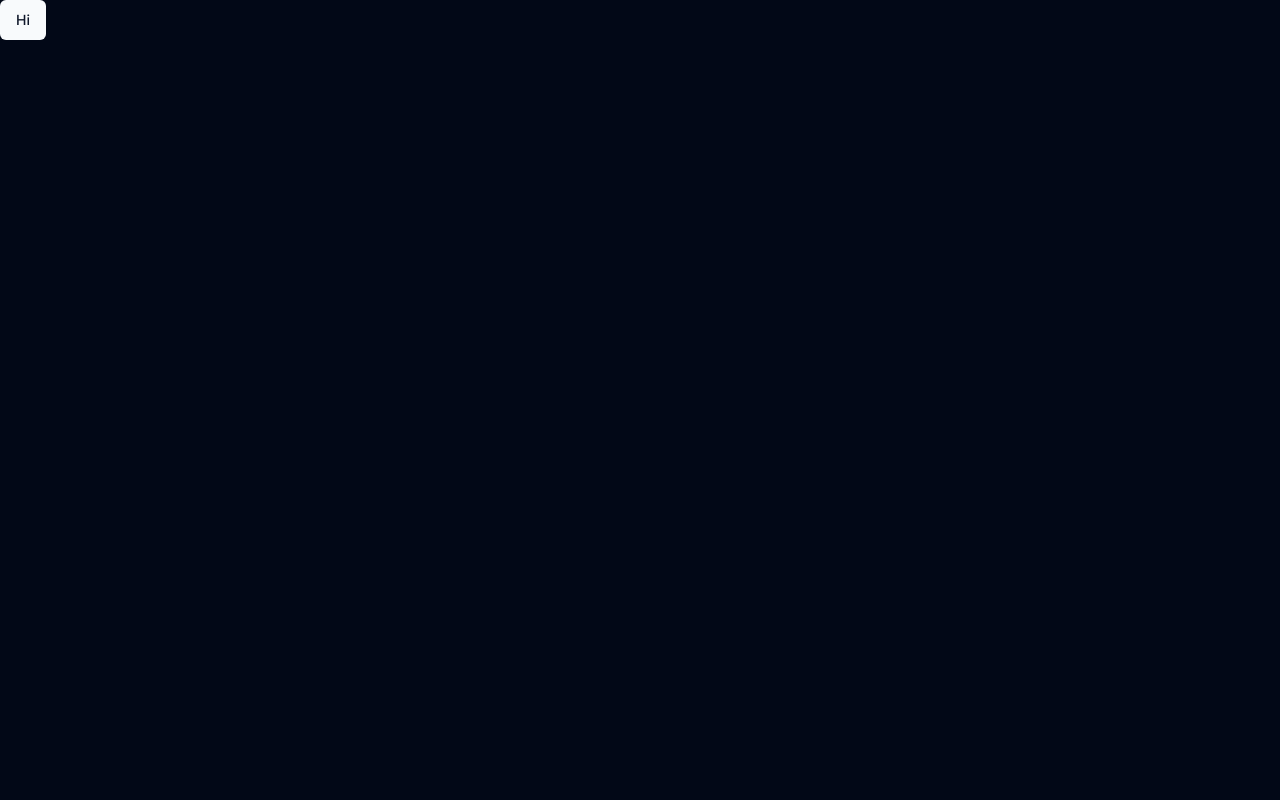
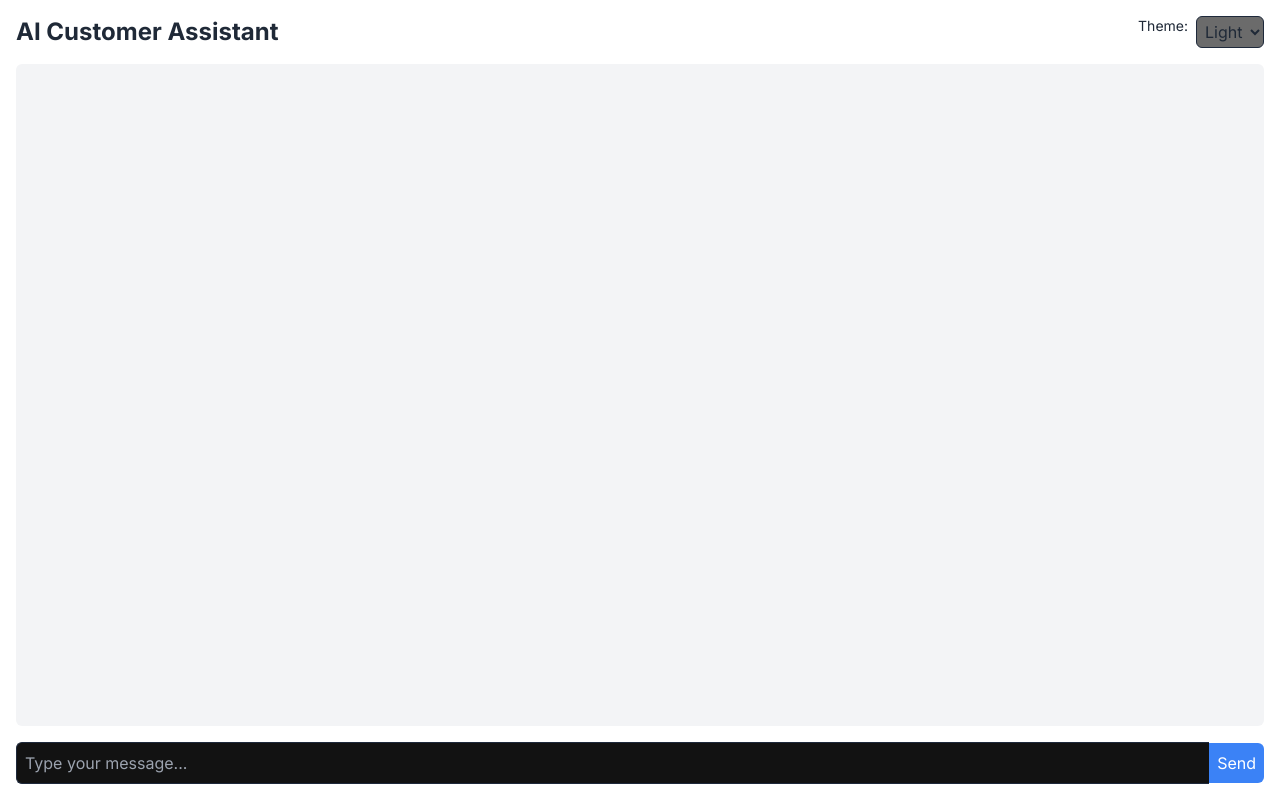
Before and after one commit to Github11200/AI-Customer-Support, a Next.js app in the folder client/: page / in a window 1280 px wide. Built offline with nearby package versions, Linux system fonts and the light colour scheme.

Commit message:
updated chat page using gemini

```diff
--- a/client/app/page.tsx
+++ b/client/app/page.tsx
@@ -1,6 +1,197 @@
-import { Button } from "@/components/ui/button";
-import Image from "next/image";
+'use client';
+
+import { useState, useEffect } from "react";
+import {
+  GoogleGenerativeAI,
+  HarmCategory,
+  HarmBlockThreshold,
+} from "@google/generative-ai";
 
 export default function Home() {
-  return <Button>Hi</Button>;
+  const [messages, setMessages] = useState([]); // Stores the chat messages
+  const [userInput, setUserInput] = useState(""); // Stores the user's current input
+  const [chat, setChat] = useState(null); // Stores the chat instance
+  const [theme, setTheme] = useState("light"); // Manages the theme state
+  const [error, setError] = useState(null); // Stores any error messages
+
+  const API_KEY = "AIzaSyC1hKjGdS_txxTCLJE3Z6jEw2kEKiJ0Nig";
+  const MODEL_NAME = "gemini-1.5-flash";
+
+  const genAI = new GoogleGenerativeAI(API_KEY); // Initialize GoogleGenerativeAI with the provided API key
+
+  const generationConfig = {
+    temperature: 0.9, // Controls randomness in output; higher means more diverse outputs
+    topK: 1, // Limits to the top K most likely tokens
+    topP: 1, // Limits to a cumulative probability of the top tokens
+    maxOutputTokens: 2048, // Maximum number of tokens in the output
+  };
+
+  const safetySettings = [
+    {
+      category: HarmCategory.HARM_CATEGORY_HARASSMENT,
+      threshold: HarmBlockThreshold.BLOCK_MEDIUM_AND_ABOVE,
+    },
+    {
+      category: HarmCategory.HARM_CATEGORY_DANGEROUS_CONTENT,
+      threshold: HarmBlockThreshold.BLOCK_MEDIUM_AND_ABOVE,
+    },
+  ];
+
+  useEffect(() => {
+    const initChat = async () => {
+      try {
+        // Initializes a new chat session with the model
+        const newChat = await genAI
+          .getGenerativeModel({ model: MODEL_NAME })
+          .startChat({
+            generationConfig, // Passes the generation configuration
+            safetySettings, // Passes safety settings to prevent harmful outputs
+            history: messages.map((msg) => ({
+              text: msg.text, // Maps message text
+              role: msg.role, // Maps user or bot role
+            })),
+          });
+        setChat(newChat); // Sets the chat session to state
+      } catch (error) {
+        setError("Failed to initialize chat. Please try again.");
+      }
+    };
+
+    initChat(); // Call the initChat function when the component mounts
+  }, [messages]); // Dependencies: this will rerun if 'messages' changes
+
+  const handleSendMessage = async () => {
+    try {
+      const userMessage = {
+        text: userInput,
+        role: "user",
+        timeStamp: new Date(),
+      };
+
+      // Adds the user's message to the state and clears the input field
+      setMessages((prevMessages) => [...prevMessages, userMessage]);
+      setUserInput("");
+
+      if (chat) {
+        const result = await chat.sendMessage(userInput); // Sends the message to the AI
+        const botMessage = {
+          text: result.response.text(), // Gets the bot's response text
+          role: "bot",
+          timeStamp: new Date(),
+        };
+
+        // Adds the bot's response to the state
+        setMessages((prevMessages) => [...prevMessages, botMessage]);
+      }
+    } catch (error) {
+      setError("Failed to send message. Please try again.");
+    }
+  };
+
+  // Handles the theme change event
+  const handleThemeChange = (e) => {
+    setTheme(e.target.value);
+  };
+
+  // Returns theme colors based on the current theme
+  const getThemeColors = () => {
+    switch (theme) {
+      case "light":
+        return {
+          primary: "bg-white",
+          secondary: "bg-gray-100",
+          accent: "bg-blue-500",
+          text: "text-gray-800",
+        };
+      case "dark":
+        return {
+          primary: "bg-black",
+          secondary: "bg-gray-800",
+          accent: "bg-yellow-500",
+          text: "text-white",
+        };
+      default:
+        return {
+          primary: "bg-white",
+          secondary: "bg-gray-100",
+          accent: "bg-blue-500",
+          text: "text-gray-800",
+        };
+    }
+  };
+
+  // Handles 'Enter' key press to send the message
+  const handleKeyPress = (e) => {
+    if (e.key === "Enter") {
+      e.preventDefault(); // Prevents the default behavior of adding a new line
+      handleSendMessage(); // Calls the send message function
+    }
+  };
+
+  // Get the theme colors for the current theme
+  const { primary, secondary, accent, text } = getThemeColors();
+
+  return (
+    <div className={`flex flex-col h-screen p-4 ${primary}`}>
+      <div className="flex justify-between items-center mb-4">
+        <h1 className={`text-2xl font-bold ${text}`}>AI Customer Assistant</h1>
+        <div className="flex space-x-2">
+          <label htmlFor="theme" className={`text-sm ${text}`}>
+            Theme:
+          </label>
+          <select
+            id="theme"
+            value={theme}
+            onChange={handleThemeChange}
+            className={`p-1 rounded-md border ${text}`}
+          >
+            <option value="light">Light</option>
+            <option value="dark">Dark</option>
+          </select>
+        </div>
+      </div>
+      <div className={`flex-1 overflow-y-auto ${secondary} rounded-md p-2`}>
+        {messages.map((msg, index) => (
+          <div
+            key={index}
+            className={`mb-4 ${
+              msg.role === "user" ? "text-right" : "text-left"
+            }`}
+          >
+            <span
+              className={`p-2 rounded-lg ${
+                msg.role === "user"
+                  ? `${accent} text-white`
+                  : `${primary} ${text}`
+              }`}
+            >
+              {msg.text}
+            </span>
+            <p className={`text-xs ${text} mt-1`}>
+              {msg.role === "bot" ? "Bot" : "You"} -{" "}
+              {msg.timeStamp.toLocaleTimeString()}
+            </p>
+          </div>
+        ))}
+      </div>
+      {error && <div className="text-red-500 text-sm mb-4">{error}</div>}
+      <div className="flex items-center mt-4">
+        <input
+          type="text"
+          placeholder="Type your message..."
+          value={userInput}
+          onChange={(e) => setUserInput(e.target.value)}
+          onKeyDown={handleKeyPress}
+          className={`flex-1 p-2 rounded-l-md border-t border-b border-l
+          focus:outline-none focus:border-${accent}`}
+        />
+        <button
+          onClick={handleSendMessage}
+          className={`p-2 ${accent} text-white rounded-r-md hover:bg-opacity-80 focus:outline-none`}
+        >
+          Send
+        </button>
+      </div>
+    </div>
+  );
 }
--- /dev/null
+++ b/client/components/ui/label.tsx
@@ -0,0 +1,26 @@
+"use client"
+
+import * as React from "react"
+import * as LabelPrimitive from "@radix-ui/react-label"
+import { cva, type VariantProps } from "class-variance-authority"
+
+import { cn } from "@/lib/utils"
+
+const labelVariants = cva(
+  "text-sm font-medium leading-none peer-disabled:cursor-not-allowed peer-disabled:opacity-70"
+)
+
+const Label = React.forwardRef<
+  React.ElementRef<typeof LabelPrimitive.Root>,
+  React.ComponentPropsWithoutRef<typeof LabelPrimitive.Root> &
+    VariantProps<typeof labelVariants>
+>(({ className, ...props }, ref) => (
+  <LabelPrimitive.Root
+    ref={ref}
+    className={cn(labelVariants(), className)}
+    {...props}
+  />
+))
+Label.displayName = LabelPrimitive.Root.displayName
+
+export { Label }
--- /dev/null
+++ b/client/components/ui/textarea.tsx
@@ -0,0 +1,24 @@
+import * as React from "react"
+
+import { cn } from "@/lib/utils"
+
+export interface TextareaProps
+  extends React.TextareaHTMLAttributes<HTMLTextAreaElement> {}
+
+const Textarea = React.forwardRef<HTMLTextAreaElement, TextareaProps>(
+  ({ className, ...props }, ref) => {
+    return (
+      <textarea
+        className={cn(
+          "flex min-h-[60px] w-full rounded-md border border-gray-200 bg-transparent px-3 py-2 text-sm shadow-sm placeholder:text-gray-500 focus-visible:outline-none focus-visible:ring-1 focus-visible:ring-gray-950 disabled:cursor-not-allowed disabled:opacity-50 dark:border-gray-800 dark:placeholder:text-gray-400 dark:focus-visible:ring-gray-300",
+          className
+        )}
+        ref={ref}
+        {...props}
+      />
+    )
+  }
+)
+Textarea.displayName = "Textarea"
+
+export { Textarea }
--- a/client/package.json
+++ b/client/package.json
@@ -17,6 +17,7 @@
     "@langchain/openai": "^0.2.6",
     "@langchain/pinecone": "^0.0.8",
     "@pinecone-database/pinecone": "^3.0.0",
+    "@radix-ui/react-label": "^2.1.0",
     "@radix-ui/react-slot": "^1.1.0",
     "class-variance-authority": "^0.7.0",
     "clsx": "^2.1.1",
```
Also changed, not shown: 2 other files (tests, documents, lock files or other folders).
